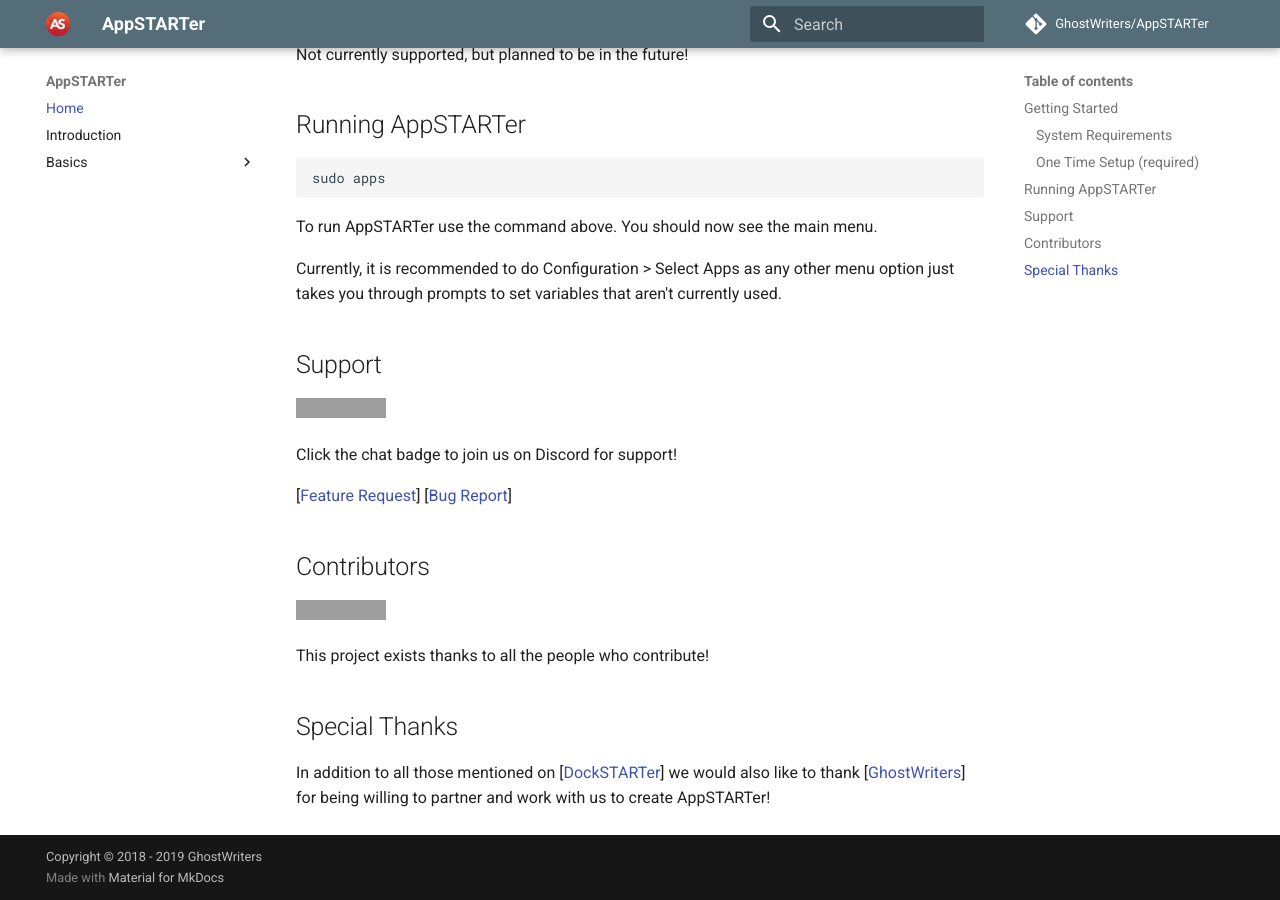
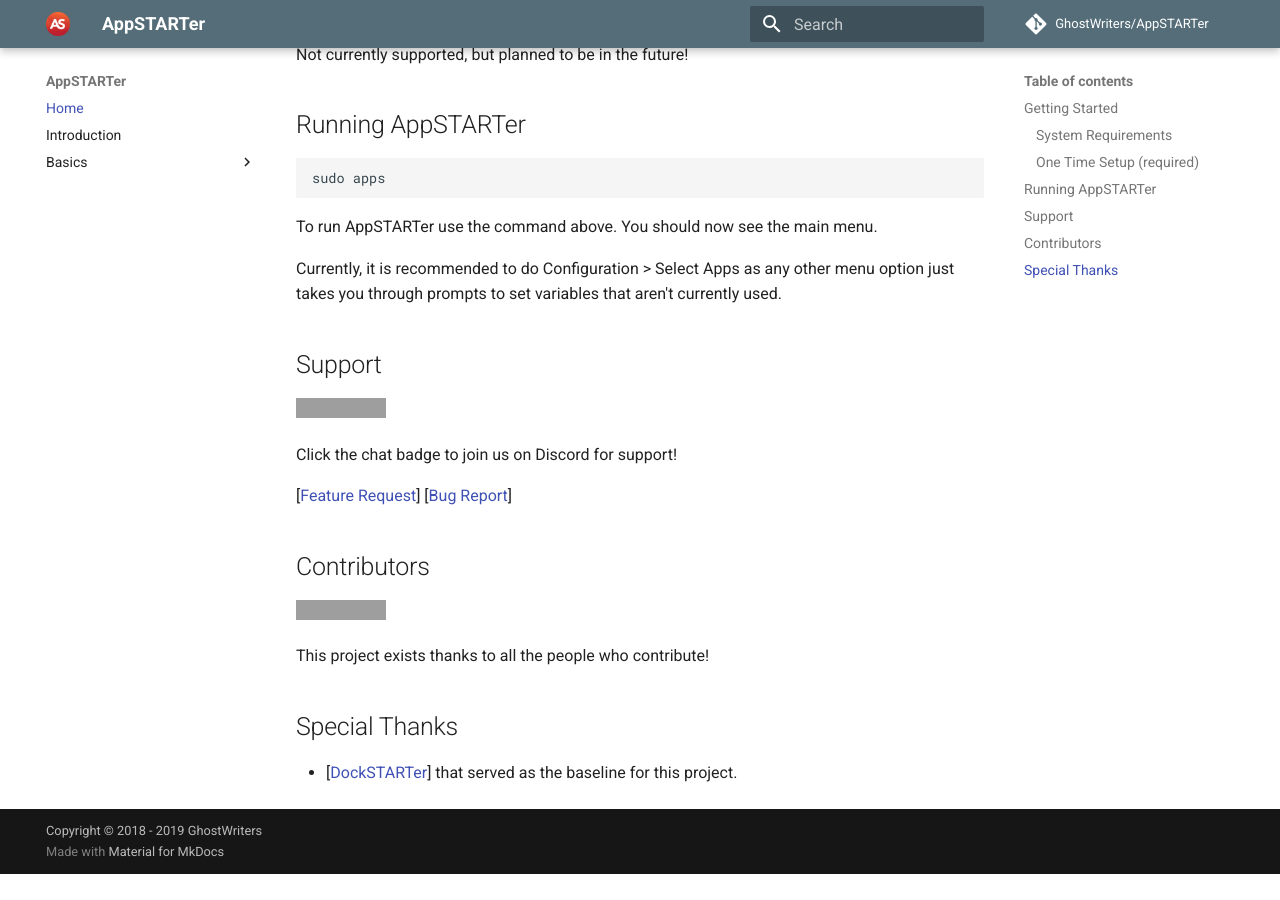
Before and after one commit to GhostWriters/AppSTARTer.net, an MkDocs documentation site: the page built from docs/index.md, in a window 1280 px wide and 900 px high, scrolled down 926 px. Built offline with MkDocs 1.6.1 and Material for MkDocs 9.7.7, drawn with Linux system fonts in a browser that asks for light colours; comment, search, counter and statistics services are not loaded; after the commit the page ends 1800 px from its top, so only the background shows below that; grey boxes are pictures that could not be loaded.

Commit message:
Update Special Thanks

```diff
--- a/docs/index.md
+++ b/docs/index.md
@@ -57,4 +57,4 @@
 
 ## Special Thanks
 
-In addition to all those mentioned on [[DockSTARTer](https://dockstarter.com/)] we would also like to thank [[GhostWriters](https://github.com/GhostWriters/)] for being willing to partner and work with us to create AppSTARTer!
+- [[DockSTARTer](https://dockstarter.com/)] that served as the baseline for this project.
```
